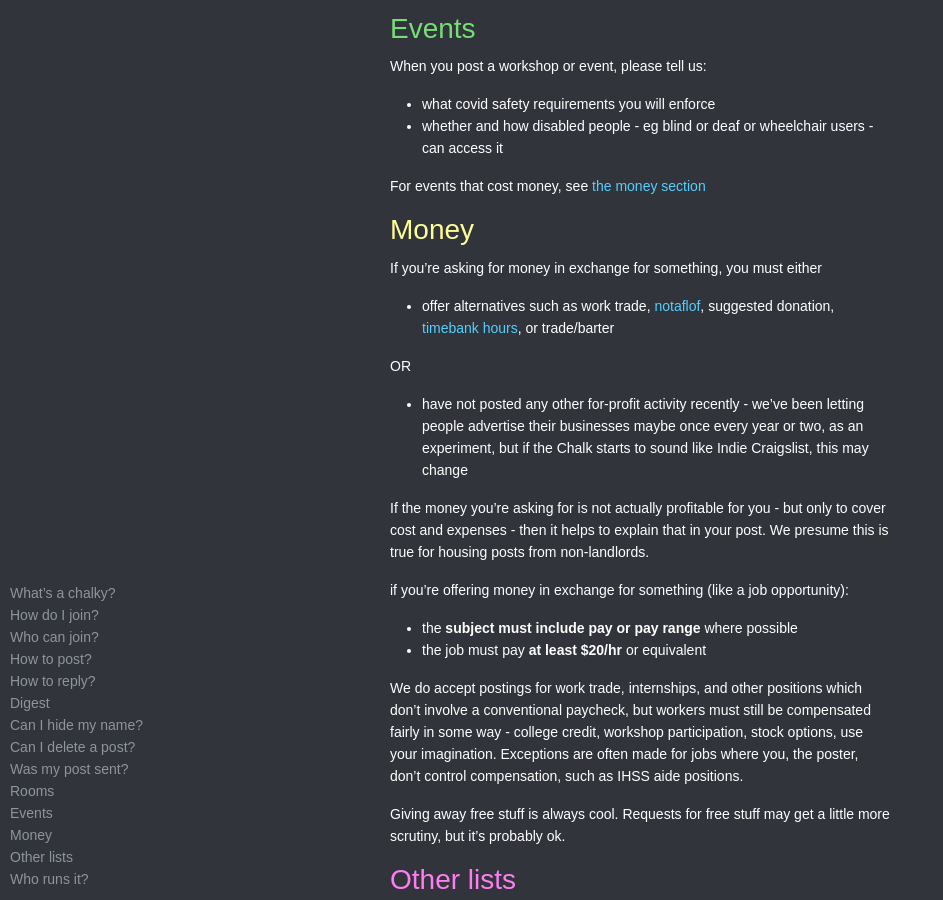
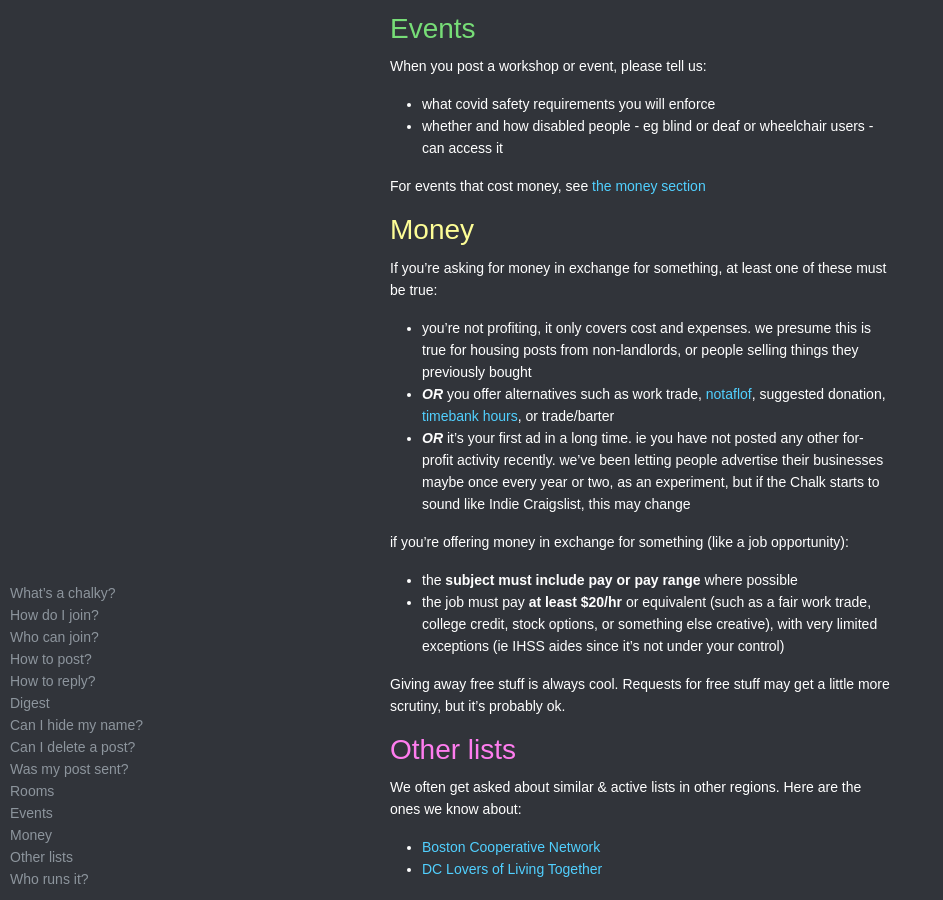
Before and after one commit to organicunity/chalkies.github.io, a Jekyll site: the page built from index.md, in a window 1280 px wide and 900 px high, scrolled down 3019 px. Shown: the whole window, without its empty margins (0-943 px from the left). Built offline with Jekyll 4.4.1, drawn with Linux system fonts in a browser that asks for light colours; some web fonts are replaced; comment, search, counter and statistics services are not loaded; a style sheet for code colours, icons or effects is not loaded; our own code applies the rules of GitHub Pages for plain Markdown files.

Commit message:
more money cleanup

```diff
--- a/index.md
+++ b/index.md
@@ -100,19 +100,14 @@ For events that cost money, see [the money section](#money)
 
 # Money
 
-If you're asking for money in exchange for something, you must either
-* offer alternatives such as work trade, [notaflof](https://en.wiktionary.org/wiki/NOTAFLOF), suggested donation, [timebank hours](https://timebank.sfbace.org/), or trade/barter
-
-OR
-* have not posted any other for-profit activity recently - we've been letting people advertise their businesses maybe once every year or two, as an experiment, but if the Chalk starts to sound like Indie Craigslist, this may change
-
-If the money you're asking for is not actually profitable for you - but only to cover cost and expenses - then it helps to explain that in your post. We presume this is true for housing posts from non-landlords.
+If you're asking for money in exchange for something, at least one of these must be true:
+* you're not profiting, it only covers cost and expenses. we presume this is true for housing posts from non-landlords, or people selling things they previously bought
+* ***OR*** you offer alternatives such as work trade, [notaflof](https://en.wiktionary.org/wiki/NOTAFLOF), suggested donation, [timebank hours](https://timebank.sfbace.org/), or trade/barter
+* ***OR*** it's your first ad in a long time. ie you have not posted any other for-profit activity recently. we've been letting people advertise their businesses maybe once every year or two, as an experiment, but if the Chalk starts to sound like Indie Craigslist, this may change
 
 if you're offering money in exchange for something (like a job opportunity):
 * the **subject must include pay or pay range** where possible
-* the job must pay **at least $20/hr** or equivalent
-
-We do accept postings for work trade, internships, and other positions which don't involve a conventional paycheck, but workers must still be compensated fairly in some way - college credit, workshop participation, stock options, use your imagination. Exceptions are often made for jobs where you, the poster, don't control compensation, such as IHSS aide positions.
+* the job must pay **at least $20/hr** or equivalent (such as a fair work trade, college credit, stock options, or something else creative), with very limited exceptions (ie IHSS aides since it's not under your control)
 
 Giving away free stuff is always cool. Requests for free stuff may get a little more scrutiny, but it's probably ok.
 
```
